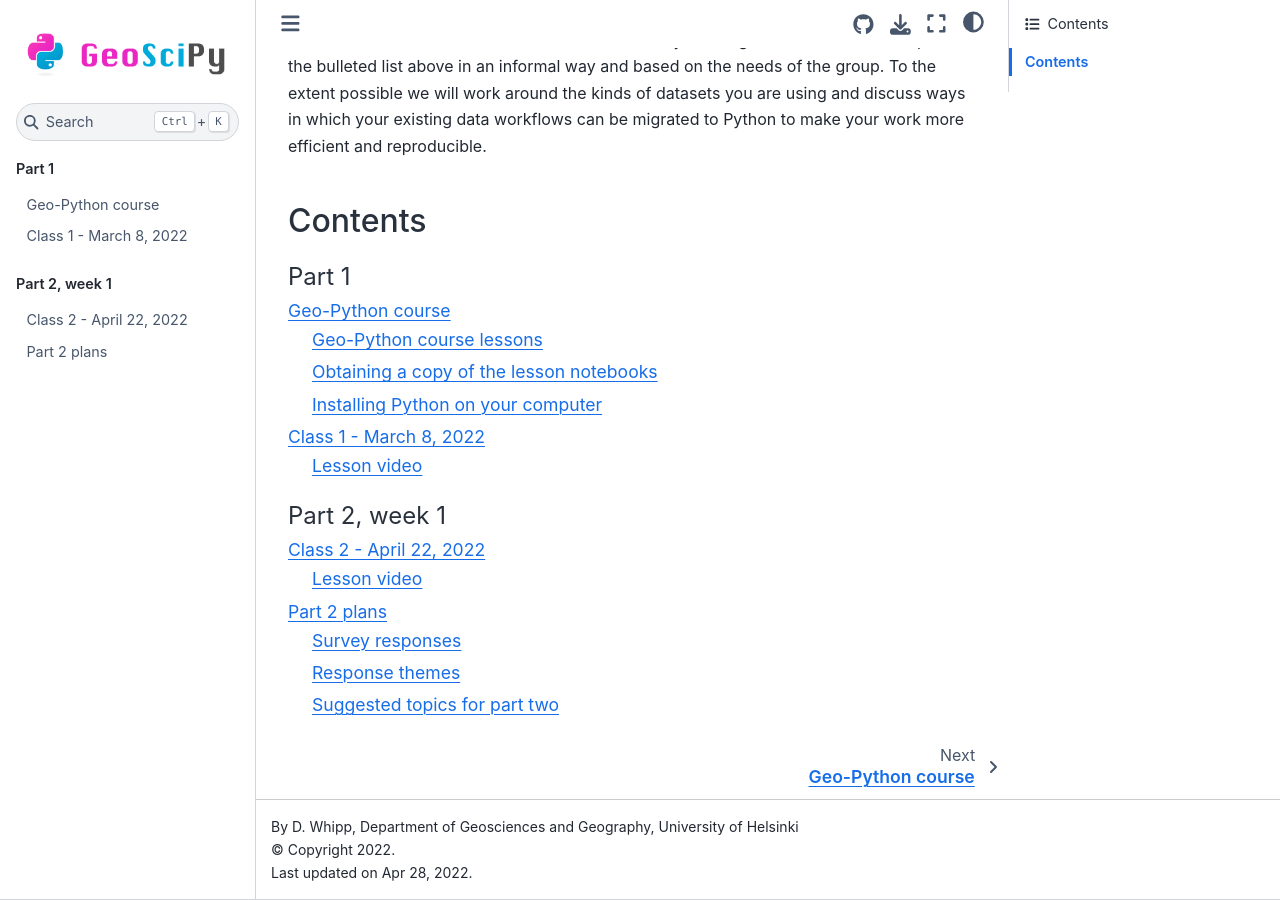
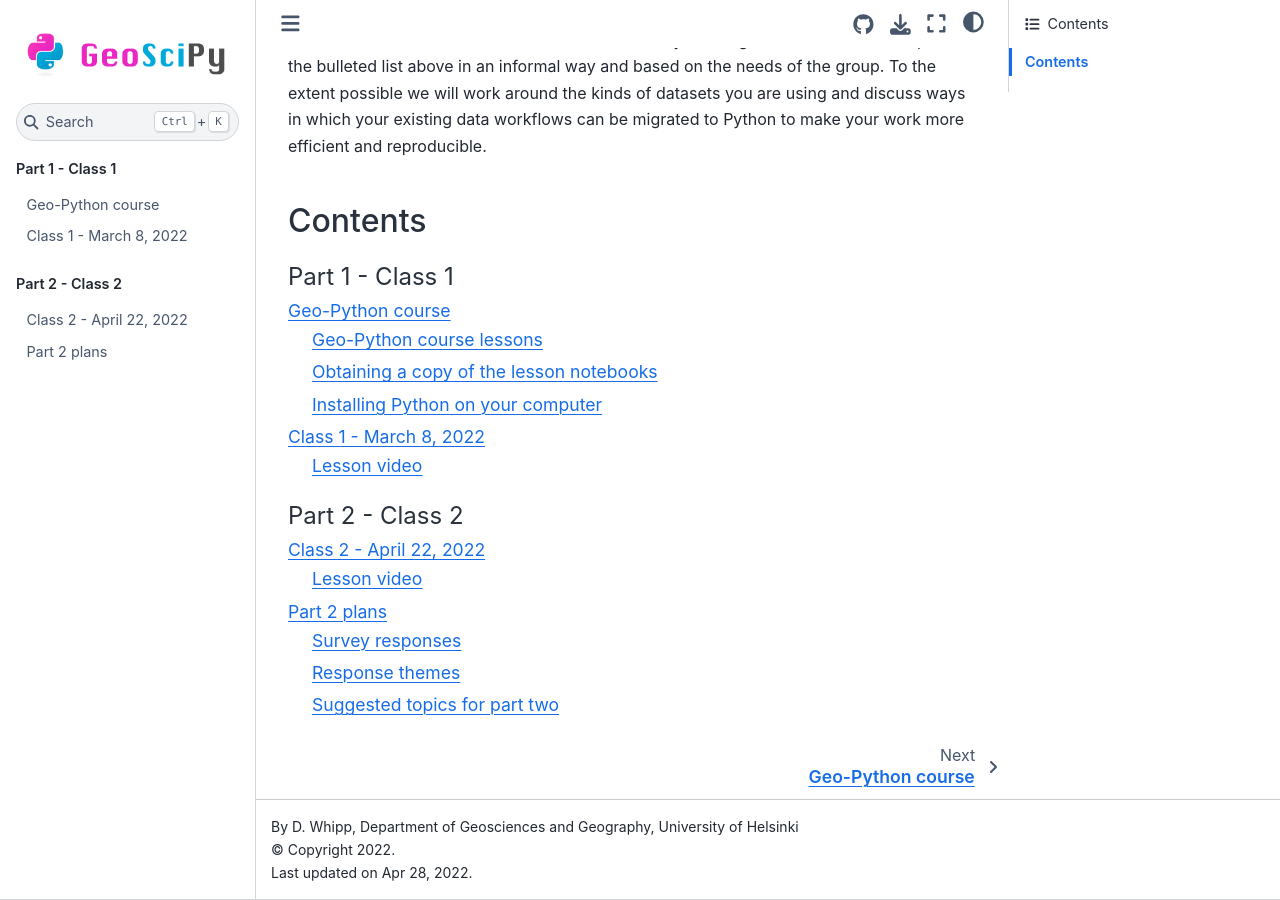
Before and after one commit to GeoSciPy/site, a Sphinx documentation site: the page built from docs/source/index.rst, in a window 1280 px wide and 900 px high, scrolled down 596 px. Built offline with Sphinx 7.4.7 and the Sphinx Book theme 1.1.4, drawn with Linux system fonts in a browser that asks for light colours; pages that are not in the unit, such as notebooks, are missing from menus; part of the change alters nothing that is shown.

Commit message:
Rearrange files

```diff
--- a/docs/source/index.rst
+++ b/docs/source/index.rst
@@ -25,18 +25,27 @@ Contents
 
 .. toctree::
     :maxdepth: 2
-    :caption: Part 1
+    :caption: Part 1 - Class 1
 
     lessons/part-1/geo-python.ipynb
     lessons/part-1/class-1
 
 .. toctree::
     :maxdepth: 2
-    :caption: Part 2, week 1
+    :caption: Part 2 - Class 2
 
-    lessons/part-2/class-2
-    lessons/part-2/part-2-plans.ipynb
-    lessons/part-2/class-2-notes.ipynb
+    lessons/part-2/class-2/class-2
+    lessons/part-2/class-2/part-2-plans.ipynb
+    lessons/part-2/class-2/class-2-notes.ipynb
+
+..
+    .. toctree::
+        :maxdepth: 2
+        :caption: Part 2 - Class 3
+
+        lessons/part-2/class-2/class-2
+        lessons/part-2/class-2/part-2-plans.ipynb
+        lessons/part-2/class-2/class-2-notes.ipynb
 
 ..
     .. toctree::
```
Also changed, not shown: docs/source/lessons/part-2/class-2/class-2-notes.ipynb (renamed from docs/source/lessons/part-2/class-2-notes.ipynb), docs/source/lessons/part-2/class-2/class-2.rst (renamed from docs/source/lessons/part-2/class-2.rst), docs/source/lessons/part-2/class-2/part-2-plans.ipynb (renamed from docs/source/lessons/part-2/part-2-plans.ipynb).
